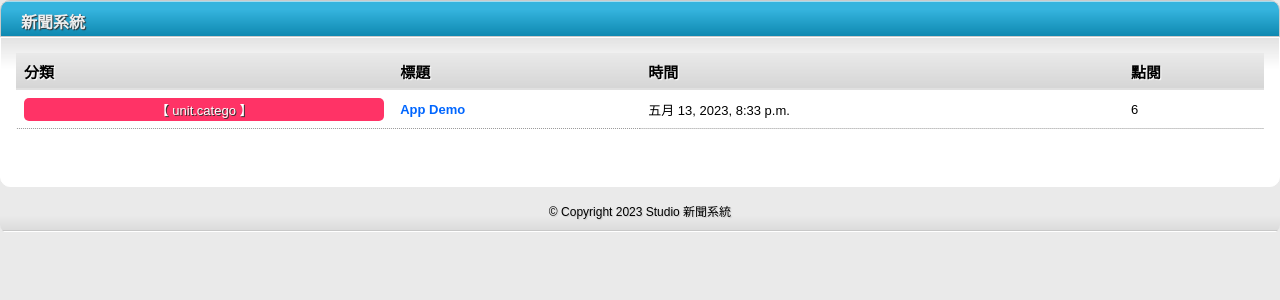
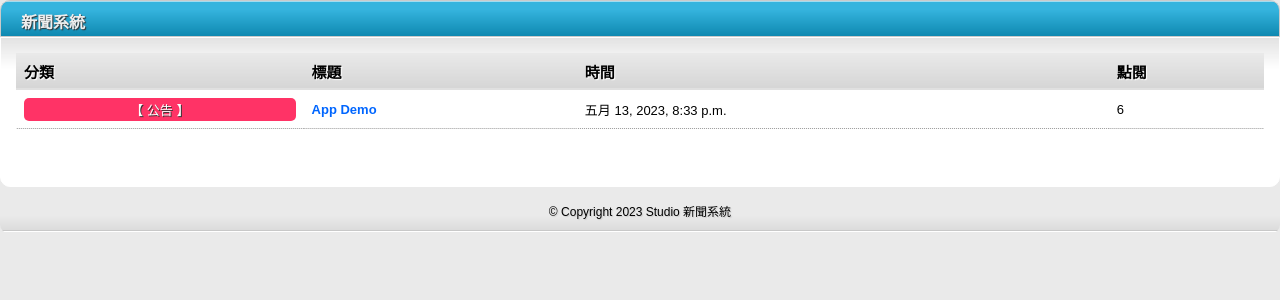
Before and after one commit to elliotcs30/python-training, a Django app: page / in a window 1280 px wide. Shown: the part 50-350 px from the top of the page. Run offline with Django 3.2, Linux system fonts and the light colour scheme; data comes from the database, SQL or seed files in the repository; both versions use the stored data as it was after the commit.

Commit message:
fix: index page category and detail page can't render

```diff
--- a/programing-bible/news/templates/detail.html
+++ b/programing-bible/news/templates/detail.html
@@ -1,4 +1,4 @@
-{% entends "base.html" %}
+{% extends "base.html" %}
 {% load static %}
 {% block content %}
     <div class="contentbox">
--- a/programing-bible/news/templates/index.html
+++ b/programing-bible/news/templates/index.html
@@ -11,7 +11,7 @@
             </tr>
             {% for unit in newsunits %}
                 <tr class="alt">
-                    <td><div class="typeblock">【 unit.catego 】</div></td>
+                    <td><div class="typeblock">【 {{unit.catego}} 】</div></td>
                     <td><a href="/detail/{{unit.id}}/">{{unit.title}}</a></td>
                     <td>{{ unit.pubtime }}</td>
                     <td>{{ unit.press }}</td>
```
Also changed, not shown: programing-bible/news/db.sqlite3.
